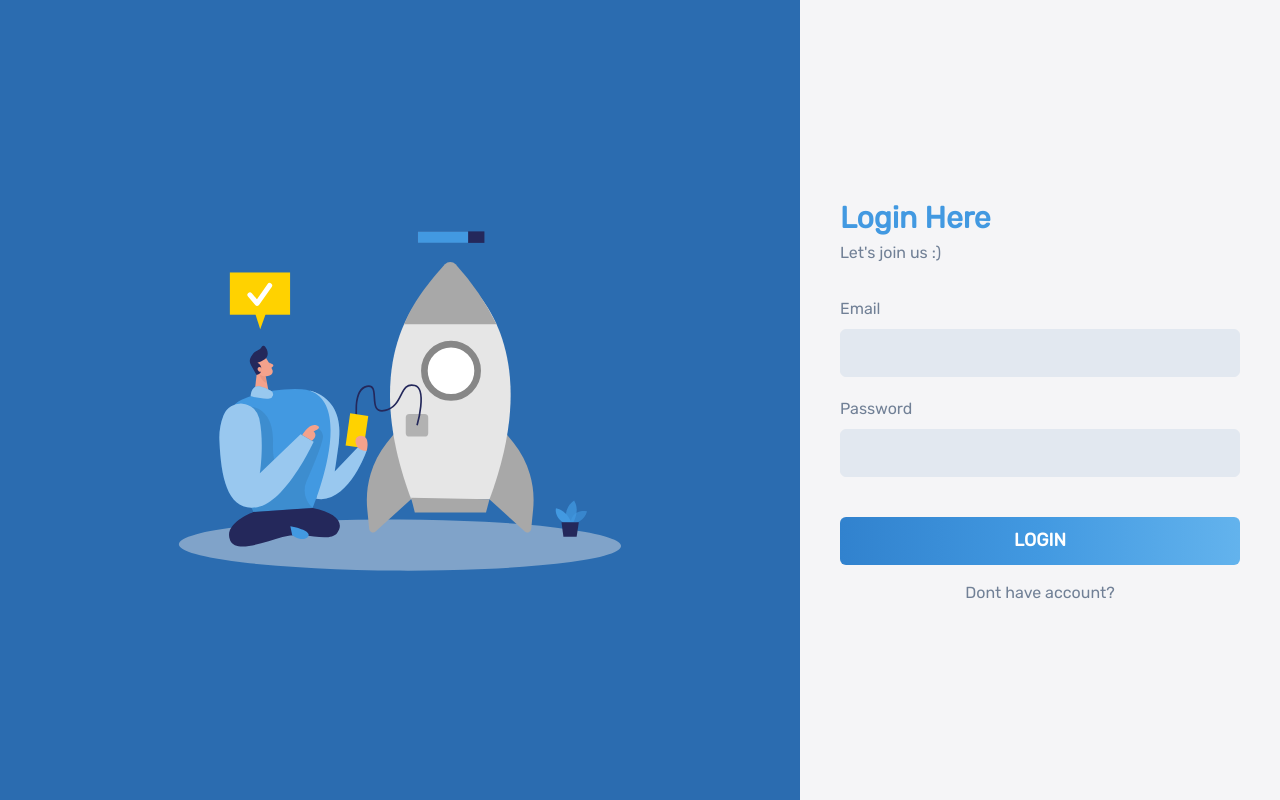
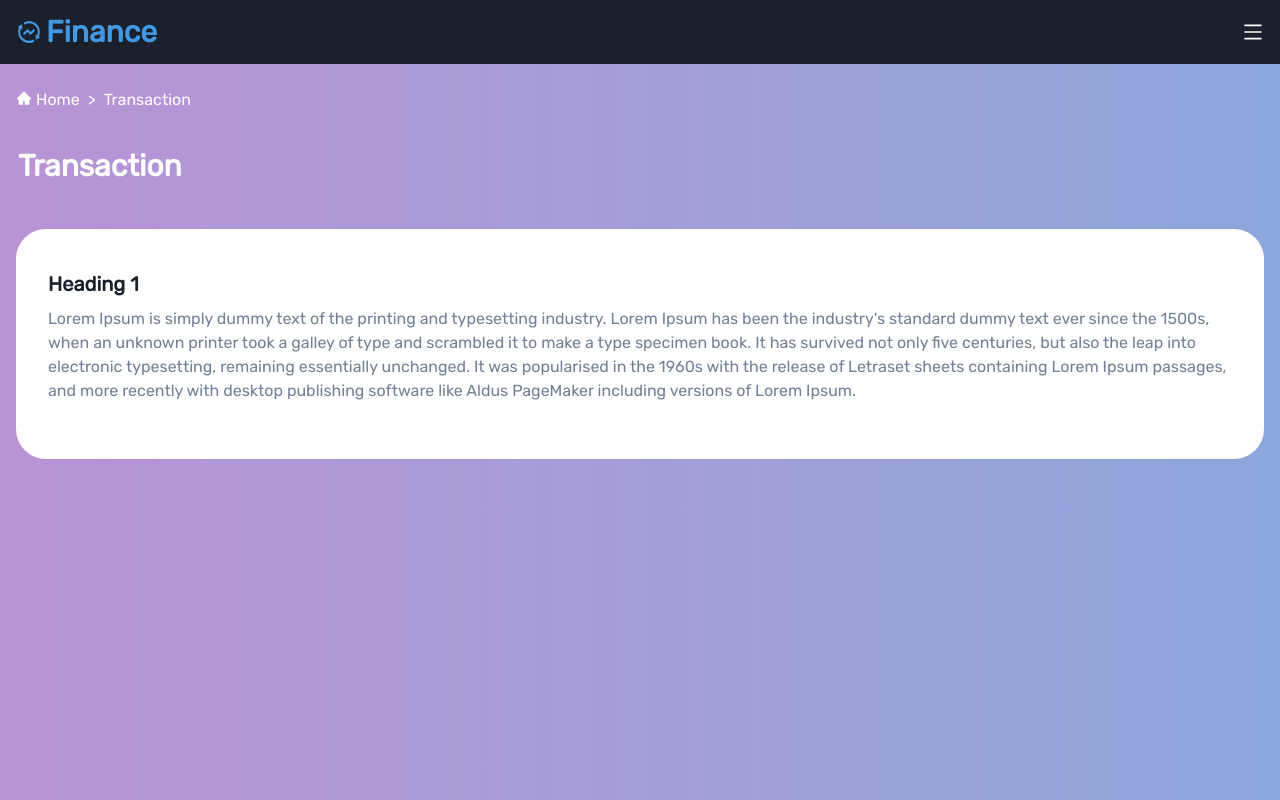
Before and after one commit to aunjaffery/karz-app, a React (Vite) app: page /transaction/1 in a window 1280 px wide. Before the commit this address led to /login. Built offline with nearby package versions, Linux system fonts and the light colour scheme; no server answers.

Commit message:
transaction

```diff
--- a/package.json
+++ b/package.json
@@ -25,7 +25,7 @@
     "react-dom": "^18.2.0",
     "react-firebase-hooks": "^5.0.3",
     "react-icons": "^4.4.0",
-    "react-router-dom": "6",
+    "react-router-dom": "^6.4.0",
     "react-toastify": "^9.0.8",
     "zustand": "^4.1.1"
   },
--- a/src/App.jsx
+++ b/src/App.jsx
@@ -4,6 +4,7 @@ import { Route, Routes, useNavigate } from "react-router-dom";
 import Layout from "@comp/misc/Layout";
 import LoginPage from "@pages/auth/LoginPage";
 import Dashboard from "@pages/dasboard/Dashboard";
+import TransDetail from "@pages/transactions/TransDetail";
 import SignupPage from "@pages/auth/SignupPage";
 import Clients from "@pages/client/Clients";
 import Test from "@pages/client/Test";
@@ -18,12 +19,12 @@ function App() {
   const authCheck = useBoundStore((state) => {
     return state.user ? state.user : false;
   });
-  useEffect(() => {
-    // useEffect only if you want whole App private.
-    if (authCheck === false) navigate("login");
-    //remove this useEffect if You want some public pages in App.
-    //Route can handle private pages individually through ProtectedRoute
-  }, [authCheck]);
+//  useEffect(() => {
+//    // useEffect only if you want whole App private.
+//    if (authCheck === false) navigate("login");
+//    //remove this useEffect if You want some public pages in App.
+//    //Route can handle private pages individually through ProtectedRoute
+//  }, [authCheck]);
 
   return (
     <Box bg="bg.100">
@@ -47,14 +48,7 @@ function App() {
               </ProtectedRoute>
             }
           />
-          <Route
-            path="/transaction"
-            element={
-              <ProtectedRoute isAllowed={!!authCheck}>
-                <Dashboard />
-              </ProtectedRoute>
-            }
-          />
+          <Route path="/transaction/:trans_id" element={<TransDetail />} />
           {/*404*/}
           <Route path="*" element={<Test />} />
         </Routes>
--- /dev/null
+++ b/src/components/misc/BreadCrumbs.jsx
@@ -0,0 +1,49 @@
+import { Box, Breadcrumb, BreadcrumbItem, Flex, Text } from "@chakra-ui/react";
+import { Link } from "react-router-dom";
+import { AiFillHome } from "react-icons/ai";
+
+const BreadCrumbs = ({ paths, color = "blue.400", hcolor = "blue.600" }) => {
+  return (
+    <Box py="6" color={color}>
+      <Breadcrumb separator=">">
+        <BreadcrumbItem>
+          <Link to="/">
+            <Flex
+              gridColumnGap="1"
+              justify="center"
+              align="center"
+              _hover={{ color: hcolor }}
+            >
+              <AiFillHome style={{ marginBottom: "4px" }} />
+              <Text cursor="pointer" _hover={{ textDecoration: "underline" }}>
+                Home
+              </Text>
+            </Flex>
+          </Link>
+        </BreadcrumbItem>
+        {paths &&
+          paths.map((p) => (
+            <BreadcrumbItem key={p.id}>
+              {p.dis ? (
+                <Text textTransform="capitalize" color={hcolor}>
+                  {p.name}
+                </Text>
+              ) : (
+                <Link to={p.path}>
+                  <Text
+                    cursor="pointer"
+                    _hover={{ textDecoration: "underline", color: hcolor }}
+                    textTransform="capitalize"
+                  >
+                    {p.name}
+                  </Text>
+                </Link>
+              )}
+            </BreadcrumbItem>
+          ))}
+      </Breadcrumb>
+    </Box>
+  );
+};
+
+export default BreadCrumbs;
--- a/src/components/modals/TransDetailModal.jsx
+++ b/src/components/modals/TransDetailModal.jsx
@@ -18,6 +18,7 @@ import {
 import moment from "moment";
 import { createAvatar } from "@dicebear/avatars";
 import * as style from "@dicebear/adventurer";
+import { Link } from "react-router-dom";
 
 const TransDetailModal = ({
   isOpen,
@@ -106,6 +107,7 @@ const TransDetailModal = ({
                   {statusString(data.status)}
                 </Box>
                 <Box mt="2">
+                  <Link to={`/transaction/${data?.id}`}>
                     <Text
                       fontSize="sm"
                       color="blue.400"
@@ -114,6 +116,7 @@ const TransDetailModal = ({
                     >
                       View details
                     </Text>
+                  </Link>
                 </Box>
               </Box>
               <Box mt="3">
--- a/src/main.jsx
+++ b/src/main.jsx
@@ -16,6 +16,11 @@ const theme = extendTheme({
     bg: {
       100: "#f5f5f7",
       200: "#0f1319",
+    },
+    dark: {
+      100: "#161c2c", //bg
+      200: "#252a41", //fg
+      300: "#3f69ff", //blue btn
     },
   },
 });
--- a/src/pages/client/Clients.jsx
+++ b/src/pages/client/Clients.jsx
@@ -5,16 +5,17 @@ import {
   Text,
   useDisclosure,
 } from "@chakra-ui/react";
+import { toast } from "react-toastify";
+import { useEffect, useState } from "react";
+import { useMutation, useQuery, useQueryClient } from "@tanstack/react-query";
 import AddClientModal from "@comp/modals/AddClientModal";
+import DeleteClientDialog from "@comp/modals/DeleteClientDialog";
 import PageTitle from "@comp/misc/PageTitle";
-import { useEffect, useState } from "react";
-import DeleteClientDialog from "@comp/modals/DeleteClientDialog";
+import BreadCrumbs from "@comp/misc/BreadCrumbs";
 import ClientCard from "@comp/cards/ClientCard";
-import { useMutation, useQuery, useQueryClient } from "@tanstack/react-query";
 import NoClients from "@comp/placeholders/NoClients";
 import SkeletonClient from "@comp/placeholders/SkeletonClient";
 import { fetchUserClients, deleteClient } from "../../services/Apis";
-import { toast } from "react-toastify";
 
 const Clients = () => {
   const [delId, setDelId] = useState(null);
@@ -65,11 +66,14 @@ const Clients = () => {
   return (
     <Box>
       <Container maxW="container.xl" h="100%">
-        <PageTitle
-          title="Clients"
-          callback={onAddClientOpen}
-          isFetching={isFetching && !isLoading}
-        />
+        {/*
+		  <PageTitle
+		  title="Clients"
+		  callback={onAddClientOpen}
+		  isFetching={isFetching && !isLoading}
+		  />
+		  */}
+        <BreadCrumbs paths={[{ id: 1, name: "Clients", path: "/clients" }]} />
         <Box>
           {isLoading ? (
             <Box pb="12">
--- a/src/pages/client/Test.jsx
+++ b/src/pages/client/Test.jsx
@@ -1,8 +1,10 @@
 import { Box, Container, Text } from "@chakra-ui/react";
+import BreadCrumbs from "@comp/misc/BreadCrumbs";
 
 const Test = () => {
   return (
     <Container maxW="container.xl" h="100%">
+      <BreadCrumbs paths={[{ id: 1, name: "Test", path: "/test" }]} />
       <Box py="6" mt="8">
         {Array.from(Array(10).keys()).map((x) => (
           <Box key={x} p="6" bg="gray.200" mb="6" borderRadius="lg">
--- a/src/pages/dasboard/Dashboard.jsx
+++ b/src/pages/dasboard/Dashboard.jsx
@@ -2,6 +2,7 @@ import { useEffect } from "react";
 import { Box, Container, SimpleGrid, useDisclosure } from "@chakra-ui/react";
 import AddTransModal from "@comp/modals/AddTransModal";
 import PageTitle from "@comp/misc/PageTitle";
+import BreadCrumbs from "@comp/misc/BreadCrumbs";
 import { useQuery } from "@tanstack/react-query";
 import { fetchTransactions } from "../../services/Apis";
 import TransactionCard from "@comp/cards/TransactionCard";
@@ -33,11 +34,14 @@ const Dashboard = () => {
   return (
     <Box>
       <Container maxW="container.xl" h="100%">
-        <PageTitle
-          title="Transactions"
-          callback={onAddTransOpen}
-          isFetching={isFetching && !transLoading}
-        />
+	  <BreadCrumbs />
+        {/*
+		  <PageTitle
+		  title="Transactions"
+		  callback={onAddTransOpen}
+		  isFetching={isFetching && !transLoading}
+		  />
+		  */}
         {transLoading ? (
           <Box pb="12">
             <SimpleGrid columns={[1, 1, 2, 3]} spacing="6">
--- a/src/pages/transactions/TransDetail.jsx
+++ b/src/pages/transactions/TransDetail.jsx
@@ -1,8 +1,61 @@
-import { Box, Text } from "@chakra-ui/react";
+import { Box, Container, Flex, Spinner, Text } from "@chakra-ui/react";
+import BreadCrumbs from "@comp/misc/BreadCrumbs";
+
 const TransDetail = () => {
   return (
-    <Box my="12">
-      <Text>This is transaction detail</Text>
+    <Box
+      minH="calc(100vh - 4rem)"
+      sx={{
+        backgroundImage: "linear-gradient(to right, #b993d6, #8ca6db)",
+        //backgroundImage: "linear-gradient( 135deg, #97ABFF 10%, #123597 100%);",
+      }}
+    >
+      <Container maxW="container.xl" h="100%">
+        <BreadCrumbs
+          paths={[
+            { id: 1, name: "transaction", path: "/transaction", dis: true },
+          ]}
+          color="white"
+          hcolor="white"
+        />
+        <Box mb="10" mt="2" color="white" ml="2px">
+          <Text fontWeight="bold" fontSize="3xl">
+            Transaction
+          </Text>
+        </Box>
+      </Container>
+      <Container maxW="container.xl" px={{ base: 0, sm: "1rem" }}>
+        <Box
+          pb="6"
+          px="4"
+          borderTopRadius="30px"
+          bg="white"
+          h="100%"
+          borderBottomRadius={{ base: "none", sm: "30px" }}
+        >
+          {Array.from(Array(1).keys()).map((x) => (
+            <Box key={x} py="8" px="4">
+              <Box mt="2">
+                <Text fontWeight="bold" mb="2" fontSize="xl">
+                  Heading {x + 1}
+                </Text>
+              </Box>
+              <Text color="gray.500">
+                Lorem Ipsum is simply dummy text of the printing and typesetting
+                industry. Lorem Ipsum has been the industry's standard dummy
+                text ever since the 1500s, when an unknown printer took a galley
+                of type and scrambled it to make a type specimen book. It has
+                survived not only five centuries, but also the leap into
+                electronic typesetting, remaining essentially unchanged. It was
+                popularised in the 1960s with the release of Letraset sheets
+                containing Lorem Ipsum passages, and more recently with desktop
+                publishing software like Aldus PageMaker including versions of
+                Lorem Ipsum.
+              </Text>
+            </Box>
+          ))}
+        </Box>
+      </Container>
     </Box>
   );
 };
--- a/src/services/Apis.js
+++ b/src/services/Apis.js
@@ -25,6 +25,14 @@ export const fetchTransactions = async () => {
   const rsp = await axios(`${Domain}/api/user/getTransactions`);
   return rsp.data;
 };
+export const getTransactionDetails = async ({ queryKey }) => {
+  const [_, trans_id] = queryKey;
+  console.log("<== api", trans_id);
+  const rsp = await axios.get(`${Domain}/api/user/getTransactionDetails`, {
+    params: { trans_id },
+  });
+  return rsp.data;
+};
 
 export const deleteTransaction = async (id) => {
   const rsp = await axios.delete(`${Domain}/api/user/deleteTransaction/${id}`);
```
Also changed, not shown: src/components/misc/Navbar.jsx (deleted, +0 -77 lines), src/pages/transactions/bk.txt (added), 1 other file (tests, documents, lock files or other folders). Lines whose indentation alone changed are shown as unchanged.
